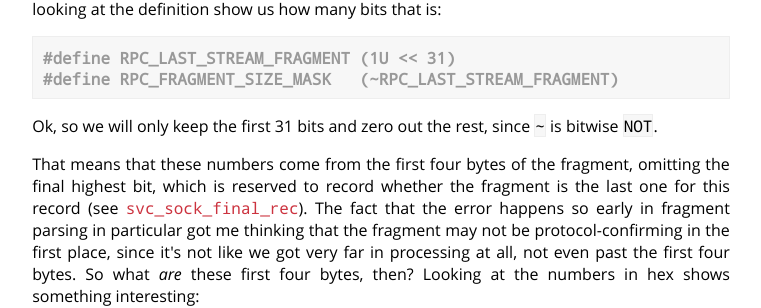
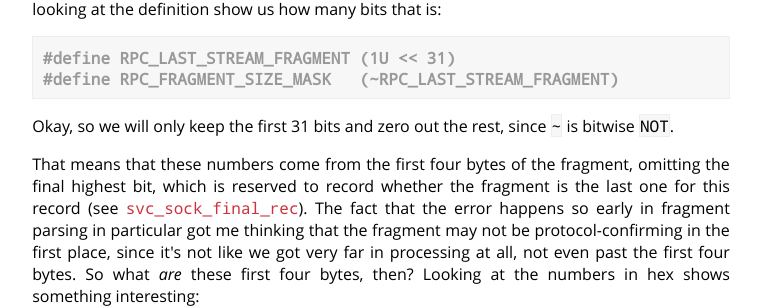
Before and after one commit to cdown/chrisdown.name, a Jekyll site: the page built from _posts/2020-01-13-1195725856-and-friends-the-origins-of-mysterious-numbers.md, in a window 1280 px wide and 900 px high, scrolled down 740 px. Shown: the part 145-453 px from the top of the window, without its empty margins (259-1020 px from the left). Built offline with Jekyll 4.4.1, drawn with Linux system fonts in a browser that asks for light colours.

Commit message:
posts: Please aspell from 18-current

```diff
--- a/_posts/2020-01-13-1195725856-and-friends-the-origins-of-mysterious-numbers.md
+++ b/_posts/2020-01-13-1195725856-and-friends-the-origins-of-mysterious-numbers.md
@@ -52,8 +52,8 @@ is:
 #define RPC_FRAGMENT_SIZE_MASK   (~RPC_LAST_STREAM_FRAGMENT)
 {% endhighlight %}
 
-Ok, so we will only keep the first 31 bits and zero out the rest, since `~` is
-bitwise `NOT`.
+Okay, so we will only keep the first 31 bits and zero out the rest, since `~`
+is bitwise `NOT`.
 
 That means that these numbers come from the first four bytes of the fragment,
 omitting the final highest bit, which is reserved to record whether the
```
Also changed, not shown: _posts/2018-01-02-in-defence-of-swap.md (+1 -1 lines).
